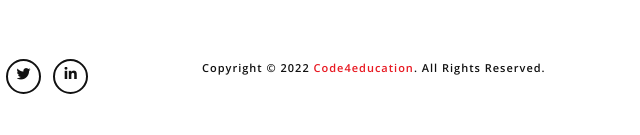
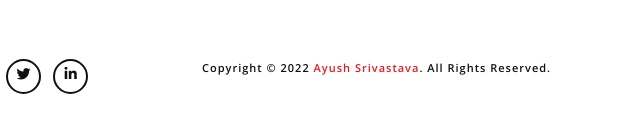
Before and after one commit to ayush-310/Delicious-Restaurant-Website, a plain HTML site: page index.html in a window 1280 px wide. Shown: the part 4435-4570 px from the top of the page, 640-1280 px from the left. Drawn offline with nearby package versions, Linux system fonts and the light colour scheme; files whose address does not match are found by name.

Commit message:
Update index.html

```diff
--- a/index.html
+++ b/index.html
@@ -360,7 +360,7 @@
                 </div>
                 <div class="col-lg-4 col-md-12">
                     <div class="copyright-text text-lg-start text-center mb-3 mb-lg-0">
-                        <p class="mb-0">Copyright © 2022 <a href="#">Code4education</a>. All Rights Reserved.</p>
+                        <p class="mb-0">Copyright © 2022 <a href="#">Ayush Srivastava</a>. All Rights Reserved.</p>
                     </div>
                 </div>
             </div>
```
